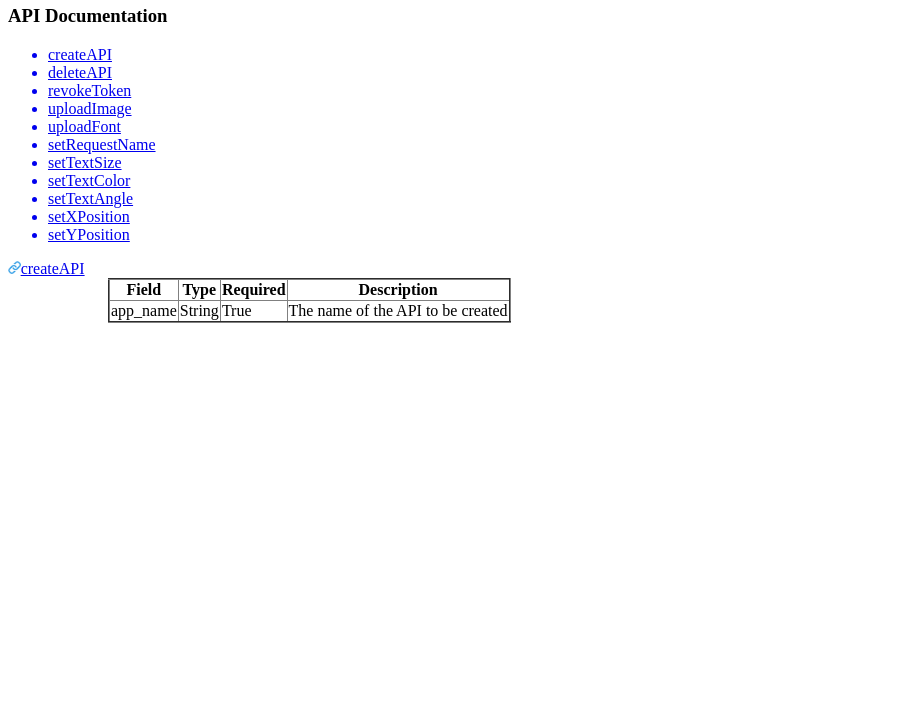
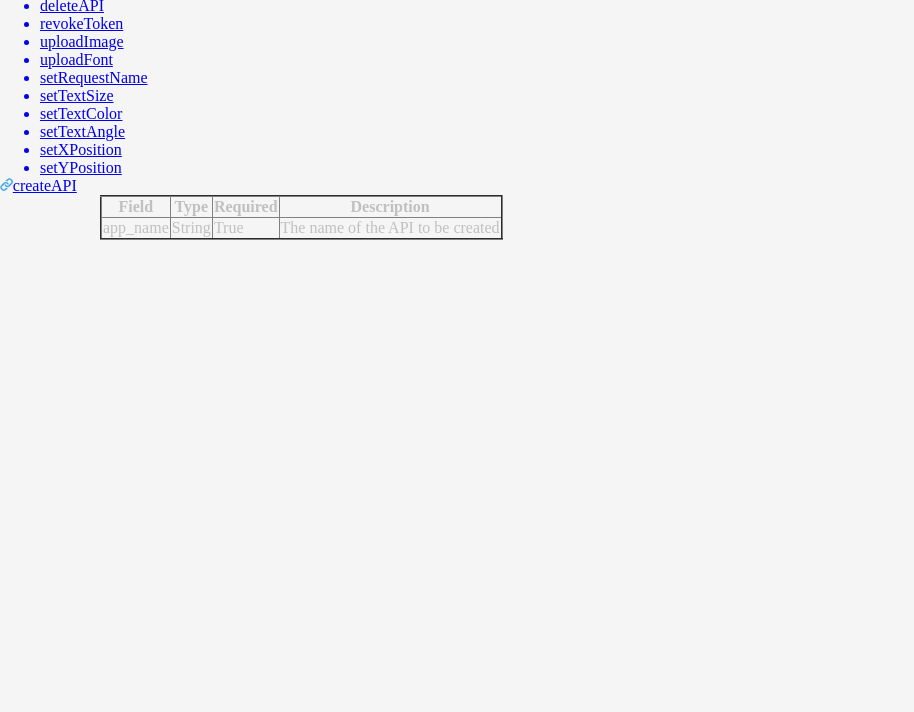
Before and after one commit to Inforteuz/apidev, a plain HTML site: page index.html in a window 1280 px wide. Shown: the part 88-800 px from the top of the page, without its empty margins (0-914 px from the left). Drawn offline with Linux system fonts and the light colour scheme.

Commit message:
Update table.css

```diff
--- a/css/table.css
+++ b/css/table.css
@@ -1,3 +1,11 @@
+* {
+	margin: 0 auto;
+	padding: 0 auto;
+}
+body {
+	background-color: #f5f5f5;
+	color: silver;
+}
 table{
 	margin-left: 100px;
 	border-collapse: collapse;
```
